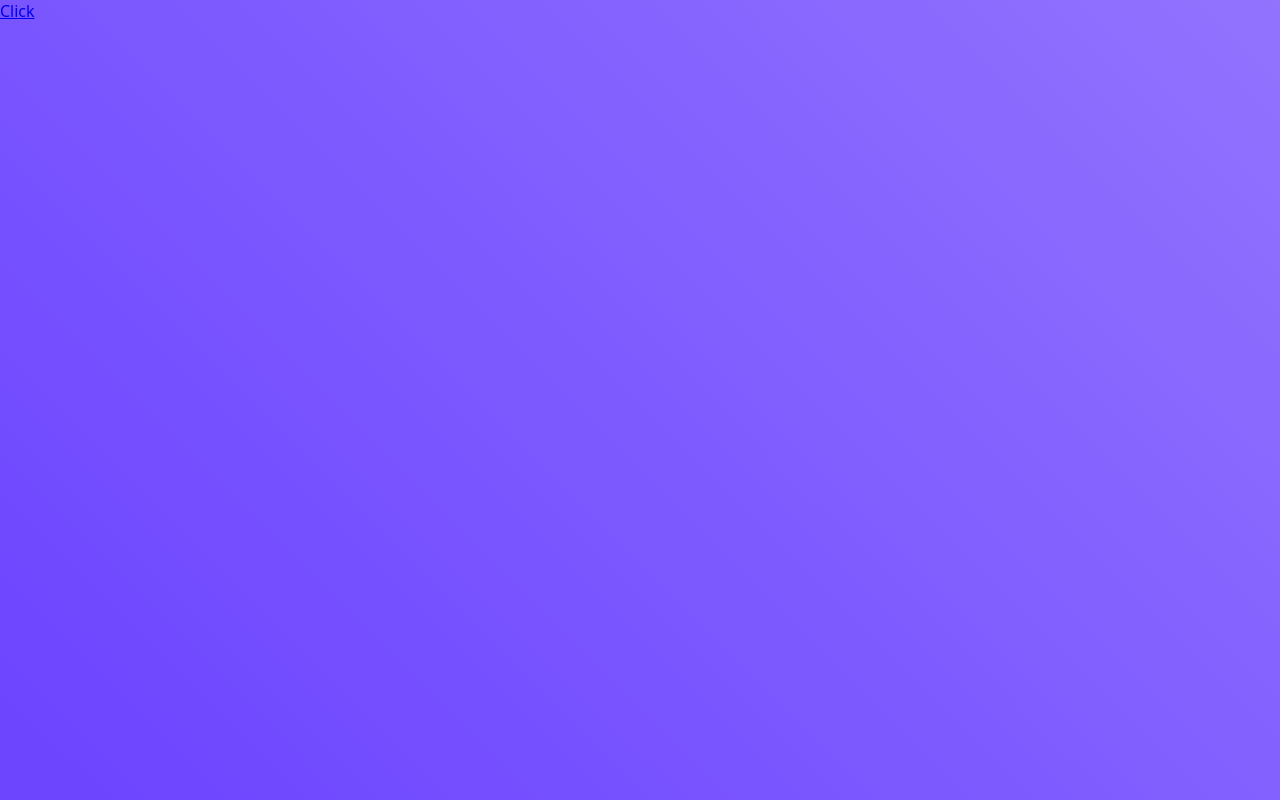
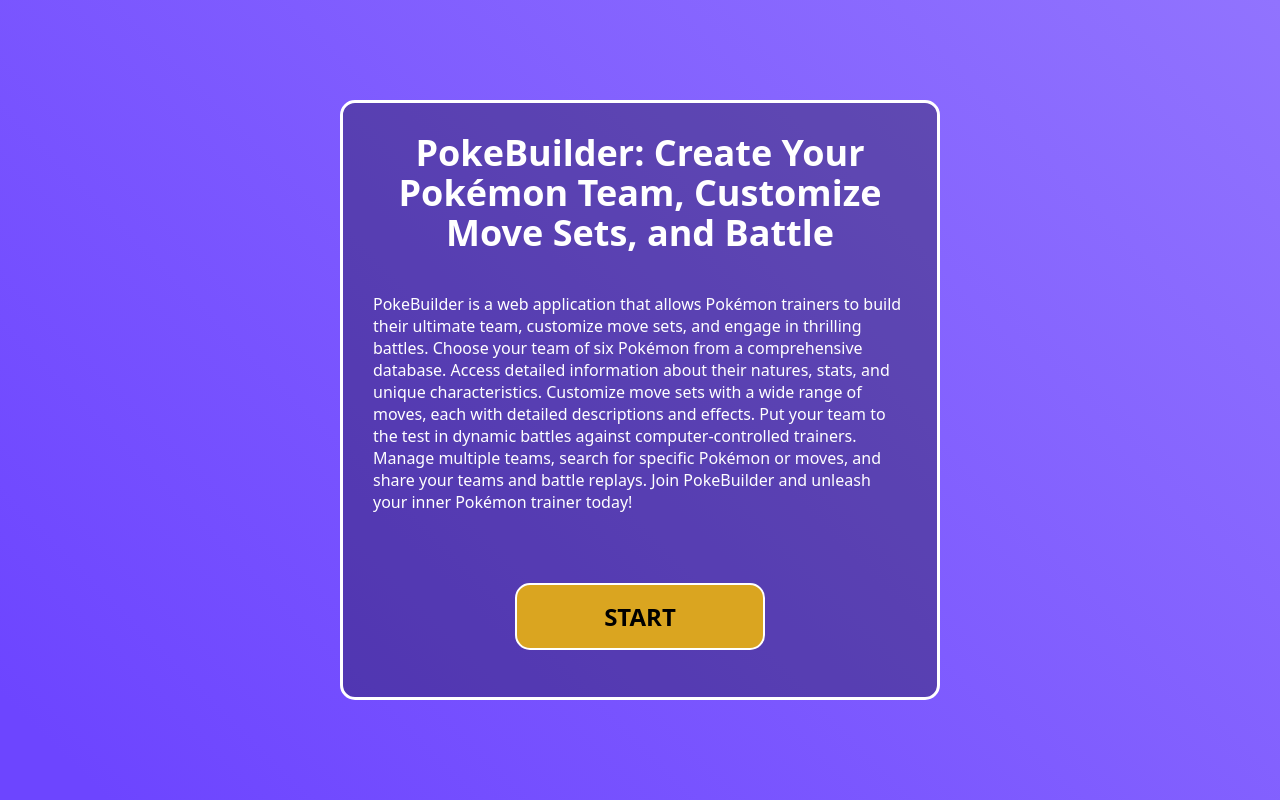
Before and after one commit to Mikssxed/pokemon-app, a React (Vite) app: page / in a window 1280 px wide. Built offline with nearby package versions, Linux system fonts and the light colour scheme.

Commit message:
finishing select team page and finished hello page

```diff
--- a/src/components/MenuNavigation.tsx
+++ b/src/components/MenuNavigation.tsx
@@ -1,7 +1,16 @@
 import { NavLink } from "react-router-dom";
 import classes from "./MenuNavigation.module.css";
+import { MouseEvent, MouseEventHandler, useContext } from "react";
+import PokemonListContext from "../store/pokemonList-context";
 
 const MenuNavigation = () => {
+  const { pokemonTeam } = useContext(PokemonListContext);
+  const clickHandler = (event: MouseEvent<HTMLAnchorElement>) => {
+    if (!pokemonTeam[0].name) {
+      event.preventDefault();
+    }
+  };
+
   return (
     <div className={classes.container}>
       <NavLink
@@ -16,6 +25,7 @@
         className={({ isActive }) =>
           !isActive ? classes.link : `${classes.link} ${classes.active}`
         }
+        onClick={clickHandler}
         to="/ManageTeam"
       >
         Manage Team
--- a/src/components/PokemonInfo.module.css
+++ b/src/components/PokemonInfo.module.css
@@ -59,3 +59,30 @@
   display: flex;
   align-items: center;
 }
+.nav {
+  display: flex;
+  justify-content: center;
+  align-items: center;
+  column-gap: 30px;
+  padding-top: 40px;
+}
+.btn {
+  background-color: goldenrod;
+  border: 2px solid white;
+  border-radius: 15px;
+  padding: 15px 20px;
+  color: black;
+  font-weight: 700;
+  font-size: 24px;
+  width: 250px;
+  opacity: 0.5;
+  cursor: not-allowed;
+  text-decoration: none;
+  display: flex;
+  justify-content: center;
+  align-items: center;
+}
+.enabled {
+  opacity: 1;
+  cursor: pointer;
+}
--- a/src/components/PokemonInfo.tsx
+++ b/src/components/PokemonInfo.tsx
@@ -4,9 +4,11 @@
 import PokemonListContext from "../store/pokemonList-context";
 import { useContext } from "react";
 import PokemonGraph from "./PokemonGraph";
+import { Link } from "react-router-dom";
 
 const PokemonInfo = () => {
-  const { pokemonData, isSelected } = useContext(PokemonListContext);
+  const { pokemonData, isSelected, pokemonTeam } =
+    useContext(PokemonListContext);
   const pokemonName =
     pokemonData.name.charAt(0).toUpperCase() + pokemonData.name.slice(1);
 
@@ -41,6 +43,14 @@
         <PokemonGraph pokemonData={pokemonData} />
       </div>
       <div className={classes.description}>{pokemonDescription}</div>
+      <div className={classes.nav}>
+        <Link
+          to={pokemonTeam[0].name ? "/ManageTeam" : "#"}
+          className={`${classes.btn} ${pokemonTeam[0].name && classes.enabled}`}
+        >
+          Next
+        </Link>
+      </div>
     </div>
   );
 };
--- a/src/main.tsx
+++ b/src/main.tsx
@@ -2,9 +2,12 @@
 import ReactDOM from "react-dom/client";
 import App from "./App";
 import "./index.css";
+import PokemonListProvider from "./store/PokemonListProvider";
 
 ReactDOM.createRoot(document.getElementById("root") as HTMLElement).render(
   <React.StrictMode>
-    <App />
+    <PokemonListProvider>
+      <App />
+    </PokemonListProvider>
   </React.StrictMode>
 );
--- a/src/pages/CreateTeam.tsx
+++ b/src/pages/CreateTeam.tsx
@@ -1,19 +1,16 @@
 import PokemonInfo from "../components/PokemonInfo";
 import PokemonList from "../components/PokemonList";
 import Team from "../components/Team";
-import PokemonListProvider from "../store/PokemonListProvider";
 
 import classes from "./CreateTeam.module.css";
 
 const CreateTeam = () => {
   return (
-    <PokemonListProvider>
-      <div className={classes.createTeamContainer}>
-        <Team />
-        <PokemonList />
-        <PokemonInfo />
-      </div>
-    </PokemonListProvider>
+    <div className={classes.createTeamContainer}>
+      <Team />
+      <PokemonList />
+      <PokemonInfo />
+    </div>
   );
 };
 
--- /dev/null
+++ b/src/pages/Home.module.css
@@ -0,0 +1,41 @@
+.container {
+  width: 100vw;
+  height: 100vh;
+  display: flex;
+  justify-content: center;
+}
+.content {
+  padding: 30px 30px;
+  border: 3px solid white;
+  border-radius: 15px;
+  background-color: rgba(0, 0, 0, 0.3);
+  width: 600px;
+  color: white;
+  height: 600px;
+  margin-top: 100px;
+}
+h1 {
+  text-align: center;
+  font-size: 36px;
+  line-height: 40px;
+  margin-bottom: 40px;
+}
+p {
+  margin-bottom: 70px;
+}
+.start {
+  background-color: goldenrod;
+  border: 2px solid white;
+  border-radius: 15px;
+  padding: 15px 20px;
+  color: black;
+  font-weight: 700;
+  font-size: 24px;
+  width: 250px;
+  text-decoration: none;
+  display: flex;
+  justify-content: center;
+  align-items: center;
+  margin-left: auto;
+  margin-right: auto;
+}
--- a/src/pages/Home.tsx
+++ b/src/pages/Home.tsx
@@ -1,7 +1,31 @@
 import { Link } from "react-router-dom";
+import classes from "./Home.module.css";
 
 const Home = () => {
-  return <Link to="createTeam">Click</Link>;
+  return (
+    <div className={classes.container}>
+      <div className={classes.content}>
+        <h1>
+          PokeBuilder: Create Your Pokémon Team, Customize Move Sets, and Battle
+        </h1>
+        <p>
+          PokeBuilder is a web application that allows Pokémon trainers to build
+          their ultimate team, customize move sets, and engage in thrilling
+          battles. Choose your team of six Pokémon from a comprehensive
+          database. Access detailed information about their natures, stats, and
+          unique characteristics. Customize move sets with a wide range of
+          moves, each with detailed descriptions and effects. Put your team to
+          the test in dynamic battles against computer-controlled trainers.
+          Manage multiple teams, search for specific Pokémon or moves, and share
+          your teams and battle replays. Join PokeBuilder and unleash your inner
+          Pokémon trainer today!
+        </p>
+        <Link className={classes.start} to="createTeam">
+          START
+        </Link>
+      </div>
+    </div>
+  );
 };
 
 export default Home;
--- /dev/null
+++ b/src/pages/ManageTeam.tsx
@@ -0,0 +1,11 @@
+import Team from "../components/Team";
+
+const ManageTeam = () => {
+  return (
+    <>
+      <Team />
+    </>
+  );
+};
+
+export default ManageTeam;
--- a/src/store/PokemonListProvider.tsx
+++ b/src/store/PokemonListProvider.tsx
@@ -231,7 +231,7 @@
   };
 
   const selectPokemon = (object: selectedPokemon) => {
-    dispatch({ type: "SELECT", payload: true });
+    dispatch({ type: "SELECT", payload: false });
     dispatch({ type: "SET", payload: object });
   };
 
@@ -242,7 +242,6 @@
     if (index !== -1) {
       dispatch({ type: "FIRST", payload: true });
       dispatch({ type: "ADD", payload: index });
-      dispatch({ type: "SELECT", payload: false });
     } else {
       console.log("Team is full");
     }
@@ -286,6 +285,7 @@
     isSelected: state.isSelected,
     removePokemon: removePokemonHandler,
     pokemonData: state.pokemonData,
+    pokemonTeam: state.pokemonTeam,
   };
 
   return (
--- a/src/store/pokemonList-context.tsx
+++ b/src/store/pokemonList-context.tsx
@@ -17,6 +17,7 @@
   isSelected: boolean;
   removePokemon: ({}: selectedPokemon) => void;
   pokemonData: PokemonData;
+  pokemonTeam: PokemonTeam[];
 }
 
 const PokemonListContext = createContext<PokemonListContext>({
@@ -43,6 +44,14 @@
       speed: 0,
     },
   },
+  pokemonTeam: [
+    { id: 1, name: "", url: "", pokeId: 0 },
+    { id: 2, name: "", url: "", pokeId: 0 },
+    { id: 3, name: "", url: "", pokeId: 0 },
+    { id: 4, name: "", url: "", pokeId: 0 },
+    { id: 5, name: "", url: "", pokeId: 0 },
+    { id: 6, name: "", url: "", pokeId: 0 },
+  ],
 });
 
 export default PokemonListContext;
```
Also changed, not shown: src/App.tsx (+6 -2 lines).
